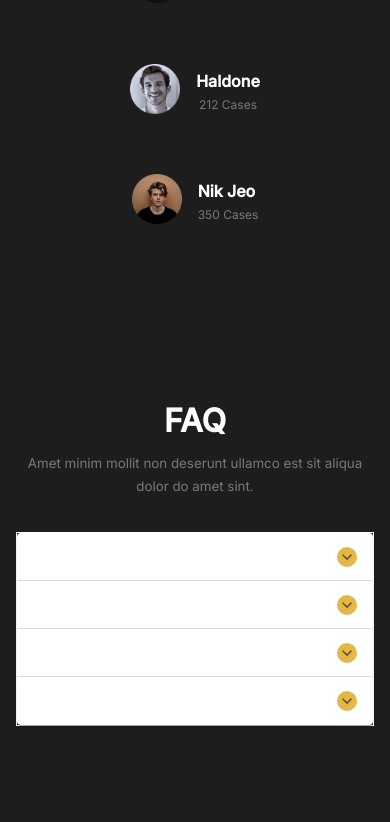
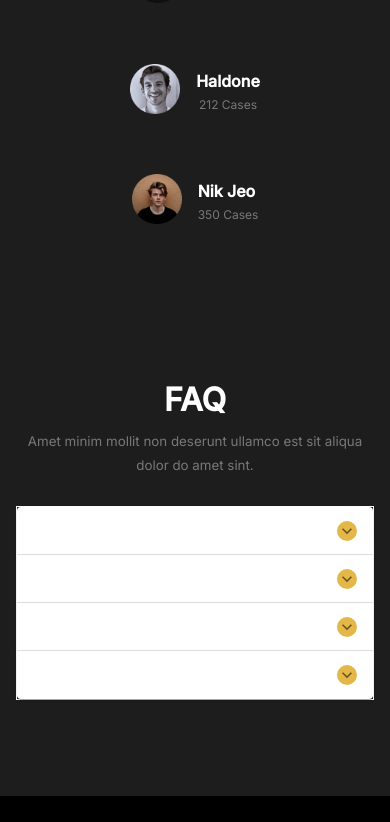
Before and after one commit to dgupta0/law-firm-takehome-crio, a React (Vite) app: page / in a window 390 px wide. Shown: the part 5452-6274 px from the top of the page. After the commit the page ends 6248 px from the top, so only its background shows below. Built offline with nearby package versions, Linux system fonts and the light colour scheme.

Commit message:
css changes part4

```diff
--- a/src/components/FAQ/FAQ.module.css
+++ b/src/components/FAQ/FAQ.module.css
@@ -13,8 +13,9 @@
     padding-top: 0;
     display: flex;
     justify-content: space-between;
-    min-height: 400px;
+    min-height: 300px;
     padding: 1rem;
+    gap: 1rem;
 
 }
 .FAQ_heading p{
@@ -25,6 +26,7 @@
 .accordion{
     border: 1px solid white;
     align-self: flex-end;
+    max-width: 400px;
 }
 @media(max-width:800px){
     .sub_container{
@@ -36,4 +38,7 @@
         justify-content: center;
         margin: auto;
     }
+    .accordion{
+        max-width: 100%;
+    }
 }
--- a/src/index.css
+++ b/src/index.css
@@ -38,20 +38,9 @@ button{
 .css-67l5gl{
   background-color:  var(--color-black) !important;
   border: 1px solid  rgba(255, 255, 255, .1)  !important;
-  width: 400px !important;
 }
 .css-1elwnq4-MuiPaper-root-MuiAccordion-root{
-  width: 400px !important;
   border-left: none  !important;
   border-right: none  !important;
   padding: 0.5rem;
 }
-
-@media(max-width:800px){
-  .css-1elwnq4-MuiPaper-root-MuiAccordion-root{
-    width: 100% !important;
-  }
-  .css-67l5g{
-    width: 100% !important;
-  }
-}
```
